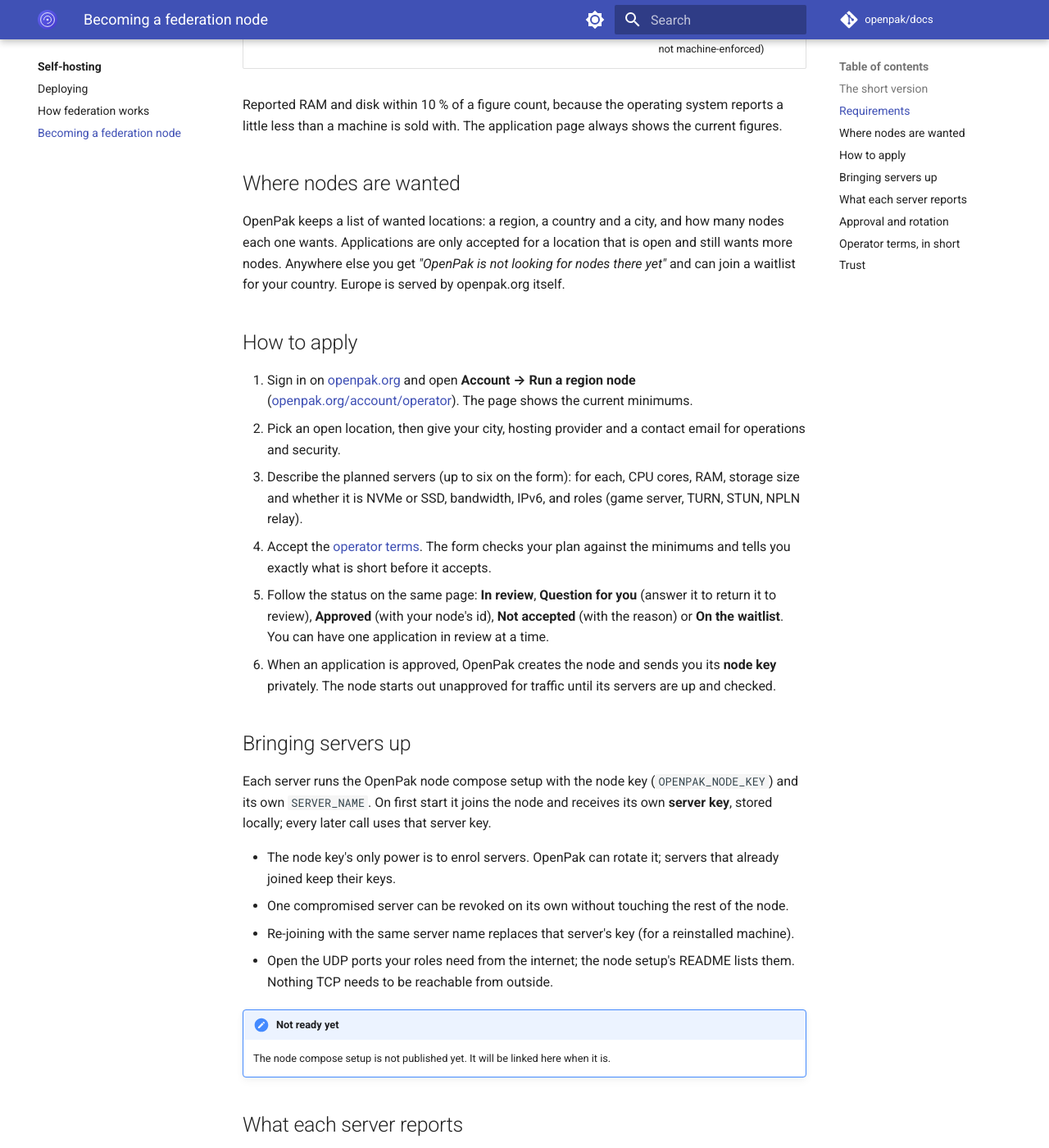
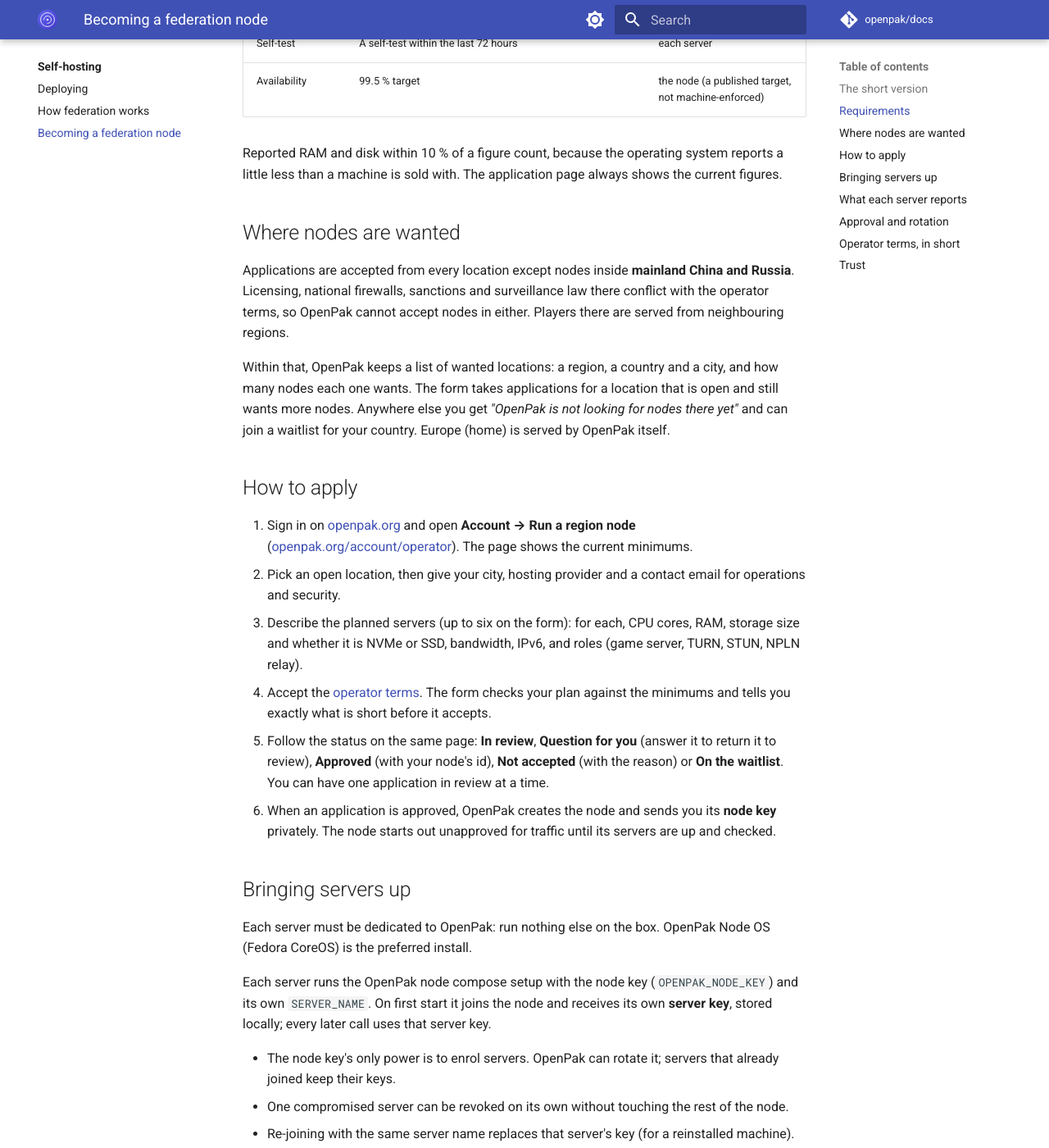
Before and after one commit to openpak/docs, an MkDocs documentation site: the page built from docs/self-hosting/become-a-node.md, in a window 1280 px wide and 1400 px high, scrolled down 1264 px. Shown: the whole window at 82% size. Built offline with MkDocs 1.6.1 and Material for MkDocs 9.7.7, drawn with Linux system fonts in a browser that asks for light colours; comment, search, counter and statistics services are not loaded; some of the changed text lies outside the part shown.

```diff
--- a/docs/self-hosting/become-a-node.md
+++ b/docs/self-hosting/become-a-node.md
@@ -9,8 +9,10 @@ openpak.org; a node only relays game traffic. Read [how federation works](federa
 - **A node is one region, one operator and one approval.** It runs on one or more servers.
 - **OpenPak approves every node.** Meeting the minimums makes a node eligible, not approved.
   Nothing is served from a node until a person at OpenPak approves it.
-- **Applications are only accepted for locations OpenPak wants**, through the form on
-  openpak.org.
+- **Applications are accepted from every location except mainland China and Russia**,
+  through the form on openpak.org. Within that, OpenPak approves nodes where it wants them.
+- **The box is dedicated to OpenPak.** OpenPak Node OS (Fedora CoreOS) is the preferred
+  install.
 - **Every server reports and is checked.** Each server announces every minute with a hardware
   report, and runs a daily bandwidth self-test that home times itself. A node that falls short
   leaves rotation automatically, and comes back once it is compliant again.
@@ -35,10 +37,15 @@ little less than a machine is sold with. The application page always shows the c
 
 ## Where nodes are wanted
 
-OpenPak keeps a list of wanted locations: a region, a country and a city, and how many nodes
-each one wants. Applications are only accepted for a location that is open and still wants
-more nodes. Anywhere else you get *"OpenPak is not looking for nodes there yet"* and can join a
-waitlist for your country. Europe is served by openpak.org itself.
+Applications are accepted from every location except nodes inside **mainland China and
+Russia**. Licensing, national firewalls, sanctions and surveillance law there conflict with the
+operator terms, so OpenPak cannot accept nodes in either. Players there are served from
+neighbouring regions.
+
+Within that, OpenPak keeps a list of wanted locations: a region, a country and a city, and how
+many nodes each one wants. The form takes applications for a location that is open and still
+wants more nodes. Anywhere else you get *"OpenPak is not looking for nodes there yet"* and can
+join a waitlist for your country. Europe (home) is served by OpenPak itself.
 
 ## How to apply
 
@@ -59,6 +66,9 @@ waitlist for your country. Europe is served by openpak.org itself.
    privately. The node starts out unapproved for traffic until its servers are up and checked.
 
 ## Bringing servers up
+
+Each server must be dedicated to OpenPak: run nothing else on the box. OpenPak Node OS (Fedora
+CoreOS) is the preferred install.
 
 Each server runs the OpenPak node compose setup with the node key (`OPENPAK_NODE_KEY`) and its
 own `SERVER_NAME`. On first start it joins the node and receives its own **server key**, stored
@@ -110,6 +120,10 @@ The full text is at [openpak.org/operators](https://openpak.org/operators). In s
 - **No logging or keeping of player data** beyond what running the relay needs at that moment:
   no packet captures, no kept IP logs, no per-player records, and no sharing, selling or
   analysing of traffic.
+- **Data processing agreement**: player IP addresses and game traffic are processed only to host
+  rooms. Logs go no further than operational need and are deleted within 7 days. No other use.
+  Security incidents are reported to OpenPak within 72 hours, and everything is deleted when
+  you leave.
 - **No modification of traffic**: relay it as it arrives, with no injection, blocking, delay or
   reordering. No modified OpenPak software, and the shared secrets are used for nothing else.
 - Keep a working security contact, and report a compromise or leaked key at once to
```
Also changed, not shown: docs/contributors/index.md (+6 -0 lines), docs/players/faq.md (+3 -0 lines), docs/self-hosting/federation.md (+1 -1 lines), docs/self-hosting/index.md (+6 -0 lines).
